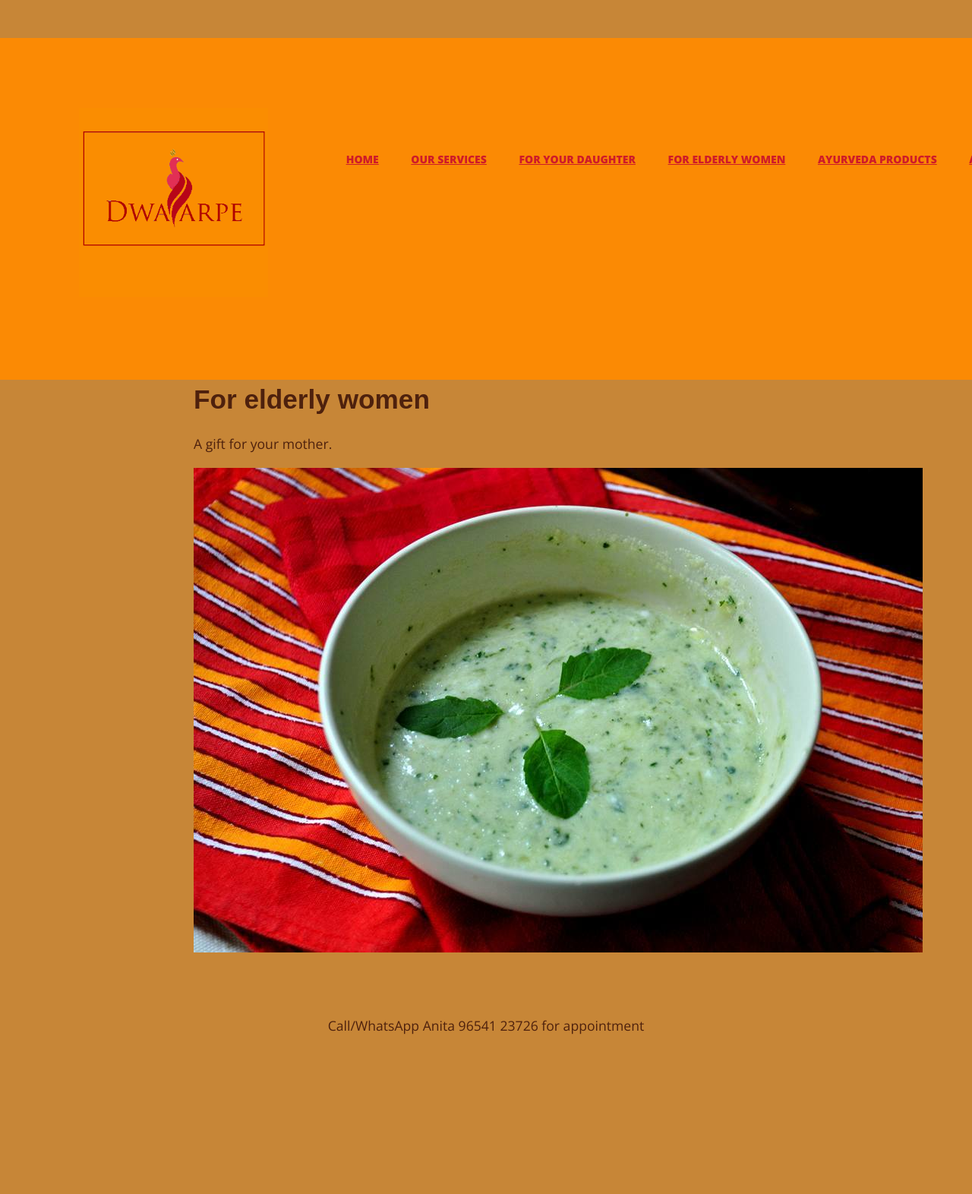
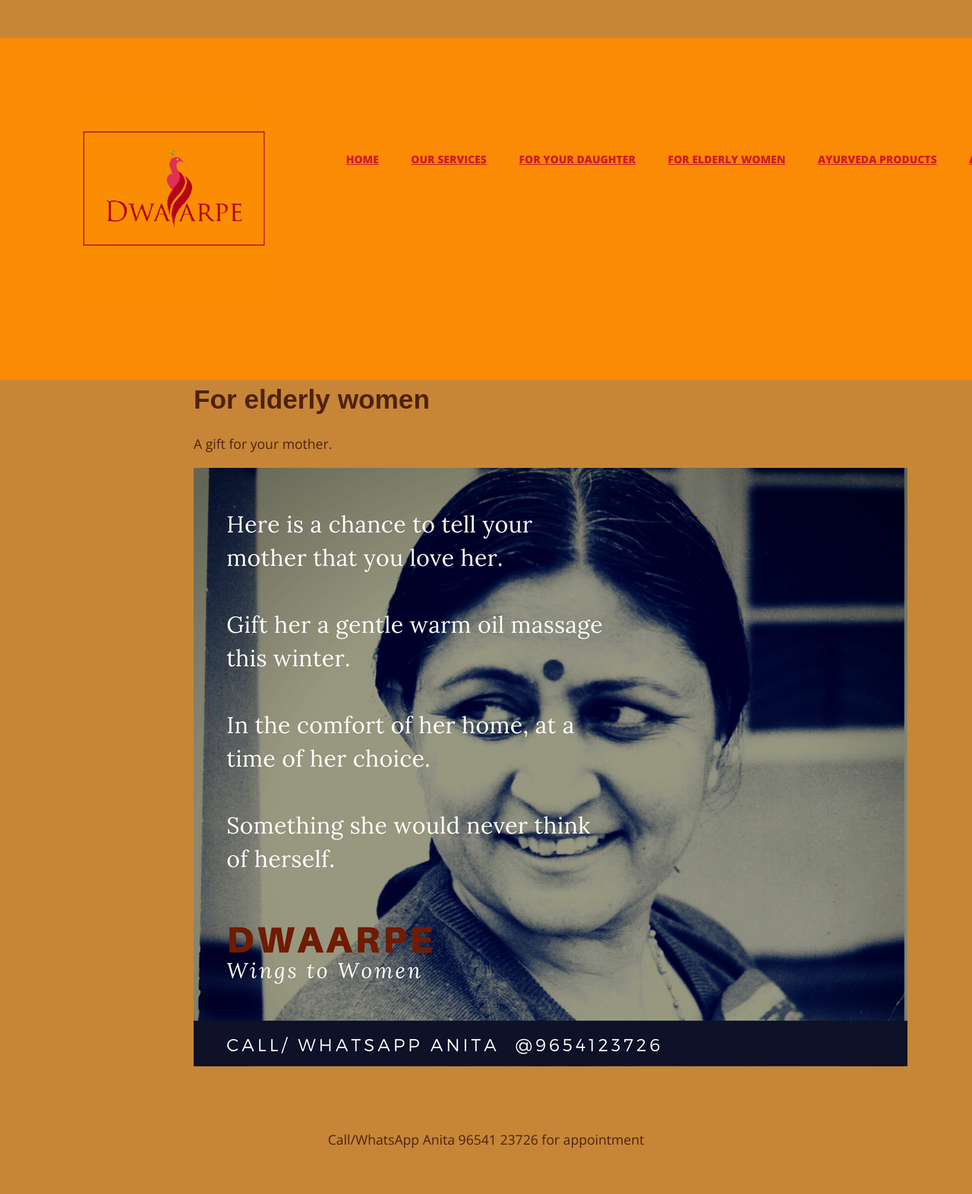
Before and after one commit to dwaarpe/dwaarpe.github.io, a Jekyll site: the page built from dwaarpe-jekyll-website/_pages/03_elderly.md, in a window 1280 px wide. Shown: the whole page at 76% size. Built offline with Jekyll 4.4.1, drawn with Linux system fonts in a browser that asks for light colours; some web fonts are replaced; before the commit the page ends 1422 px from its top, so only the background shows below that.

```diff
--- a/dwaarpe-jekyll-website/_pages/03_elderly.md
+++ b/dwaarpe-jekyll-website/_pages/03_elderly.md
@@ -6,4 +6,4 @@ permalink: /elderly/
 
 A gift for your mother.
 
-![minty-product](/assets/mint.jpg){:class="img-responsive"}
+![mother](/assets/ma.jpg){:class="img-responsive"}
```
Also changed, not shown: dwaarpe-jekyll-website/_pages/02_daughter.md (+1 -1 lines), dwaarpe-jekyll-website/_pages/10_about.md (+2 -0 lines).
